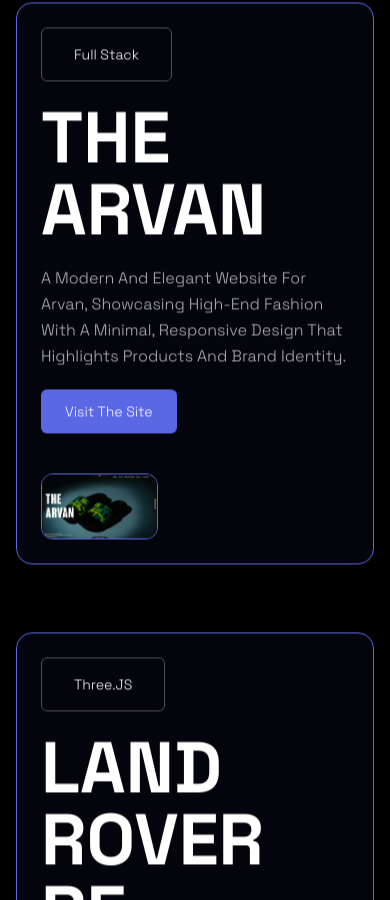
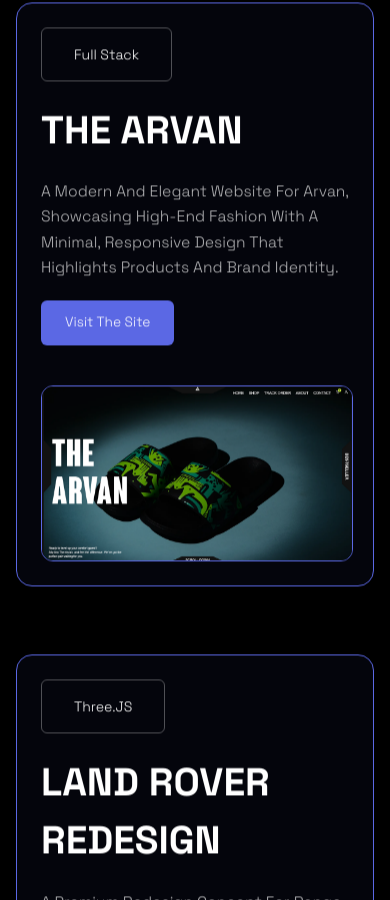
Before and after one commit to AbhishekChoudharyy/Webdrave-SkillsVarz-main, a React (Vite) app: page / in a window 390 px wide. Shown: the part 4264-5164 px from the top of the page. Built offline with nearby package versions, Linux system fonts and the light colour scheme; a web font is replaced by a local one.

Commit message:
fix: correct title casing for LAND ROVER project and improve responsive text sizes in Projects component

```diff
--- a/src/components/Projects.jsx
+++ b/src/components/Projects.jsx
@@ -12,7 +12,7 @@
     },
     {
       tag: "Three.JS",
-      title: "LAND ROVER RE-DESIGN",
+      title: "LAND ROVER REDESIGN",
       description:
         "A Premium Redesign Concept For Range Rover – Stunning Visuals, Seamless Motion UX/UI, Smooth Transitions, And A Bold High-End Luxury Experience.",
       image: "img/range rover.png",
@@ -34,14 +34,14 @@
       <div className="text-left mb-10">
           <div>
             <p className="text-sm font-spacebold uppercase tracking-wide text-heading">2. Projects We Have Worked On</p>
-            <h2 className="text-4xl font-spacelight mt-2 leading-snug">A <span class='text-purple'> glimpse</span> into what we’ve built — websites, apps, and <br />
-             <span class='text-purple'>experiences</span> that <span class='text-purple'>speak</span> for themselves.
+            <h2 className="text-4xl font-spacelight mt-2 leading-snug">A <span className='text-purple'> glimpse</span> into what we’ve built — websites, apps, and <br />
+             <span className='text-purple'>experiences</span> that <span className='text-purple'>speak</span> for themselves.
             </h2>
           </div>
         </div>
         </Magnet>
 
-      <div className="max-w-[95vw] mx-auto relative"> {/* Updated max-width to 95% of the screen */}
+      <div className="max-w-[95vw] mx-auto relative">
         {cards.map((card, i) => (
           <div
             key={i}
@@ -53,23 +53,29 @@
           >
             {/* Left Side - Text */}
             <div className="flex-1 flex flex-col justify-center space-y-5 text-white">
-              <span className="inline-block border border-white/30 px-8 py-4 text-sm font-spacelight rounded-md w-fit">
+              <span className="inline-block border border-white/30 px-8 py-4 text-sm font-spacelight rounded-md w-fit text-[4vw] md:text-sm">
                 {card.tag}
               </span>
-              <h2 className="text-7xl font-spacebold">{card.title}</h2>
-              <p className="text-white/70 font-spacelight leading-relaxed">{card.description}</p>
-              <button className="mt-4 w-fit px-6 py-3 bg-purple hover:shadow-[3px_3px_0_#ffffff] active:scale-[97%] active:shadow-[2px_2px_0_#ffffff] text-white text-sm font-spacelight rounded-md transition-shadow duration-300 ">
+              <h2 className="text-[10vw] md:text-7xl font-spacebold">{card.title}</h2>
+              <p className="text-white/70 font-spacelight leading-relaxed text-[4vw] md:text-base">
+                {card.description}
+              </p>
+              <button className="mt-4 w-fit px-6 py-3 bg-purple hover:shadow-[3px_3px_0_#ffffff] active:scale-[97%] active:shadow-[2px_2px_0_#ffffff] text-white text-[3.5vw] md:text-sm font-spacelight rounded-md transition-shadow duration-300">
                 Visit The Site
               </button>
             </div>
 
             {/* Right Side - Image */}
-            <div className="rounded w-[30vw] flex-1 flex items-center justify-center overflow-hidden"> {/* Updated width */}
+            <div className="rounded w-[80vw] md:w-[30vw] flex-1 flex items-center justify-center overflow-hidden">
               <img
                 src={card.image}
                 alt={card.title}
                 className="rounded-xl w-full h-auto border border-purple max-w-2xl object-cover transition-transform duration-300 transform hover:scale-105"
-                // Added transition and hover scale
+                style={{
+                  width: "100%",
+                  height: "auto",
+                  maxWidth: "80vw",
+                }}
               />
             </div>
           </div>
```
